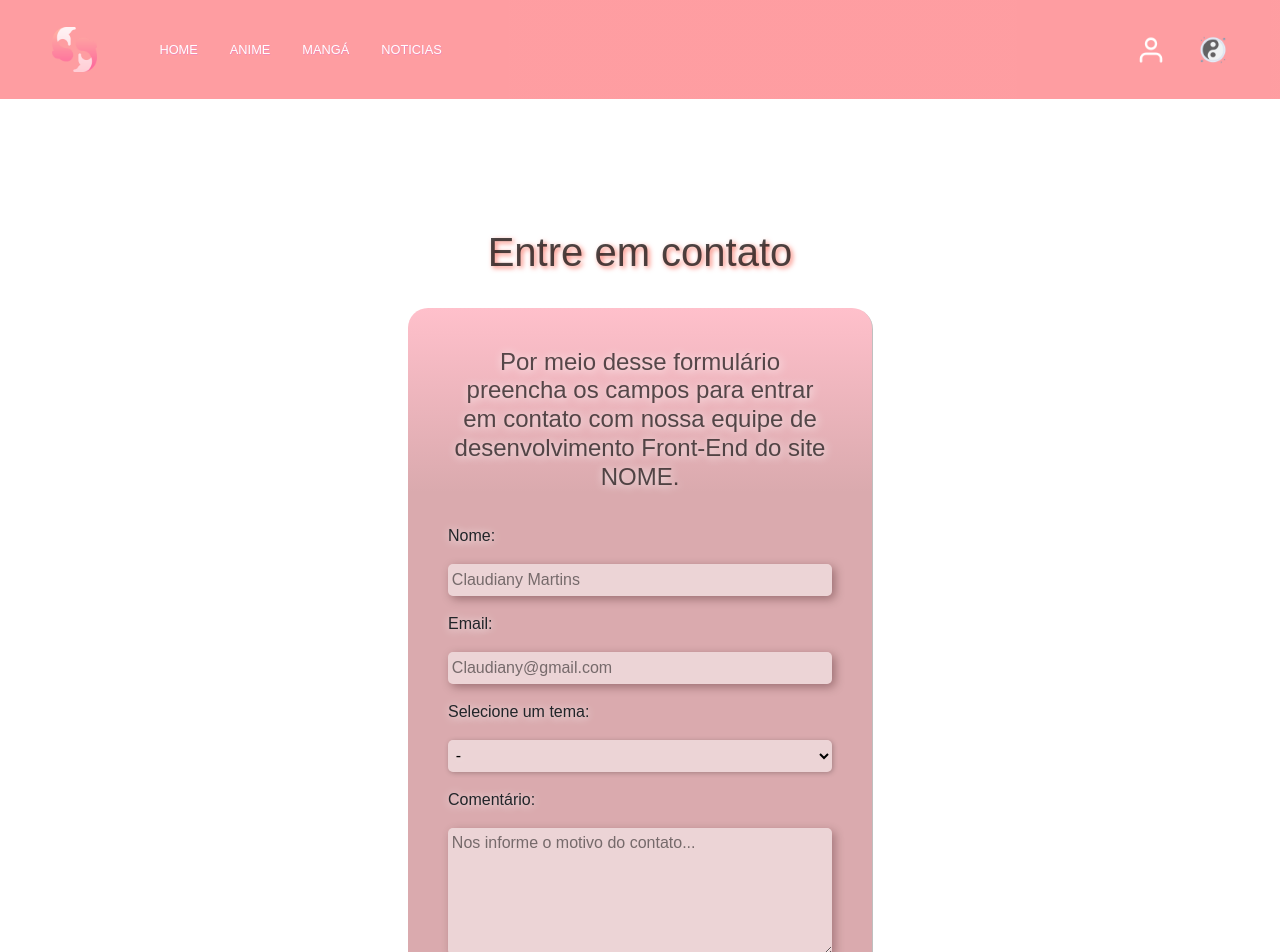
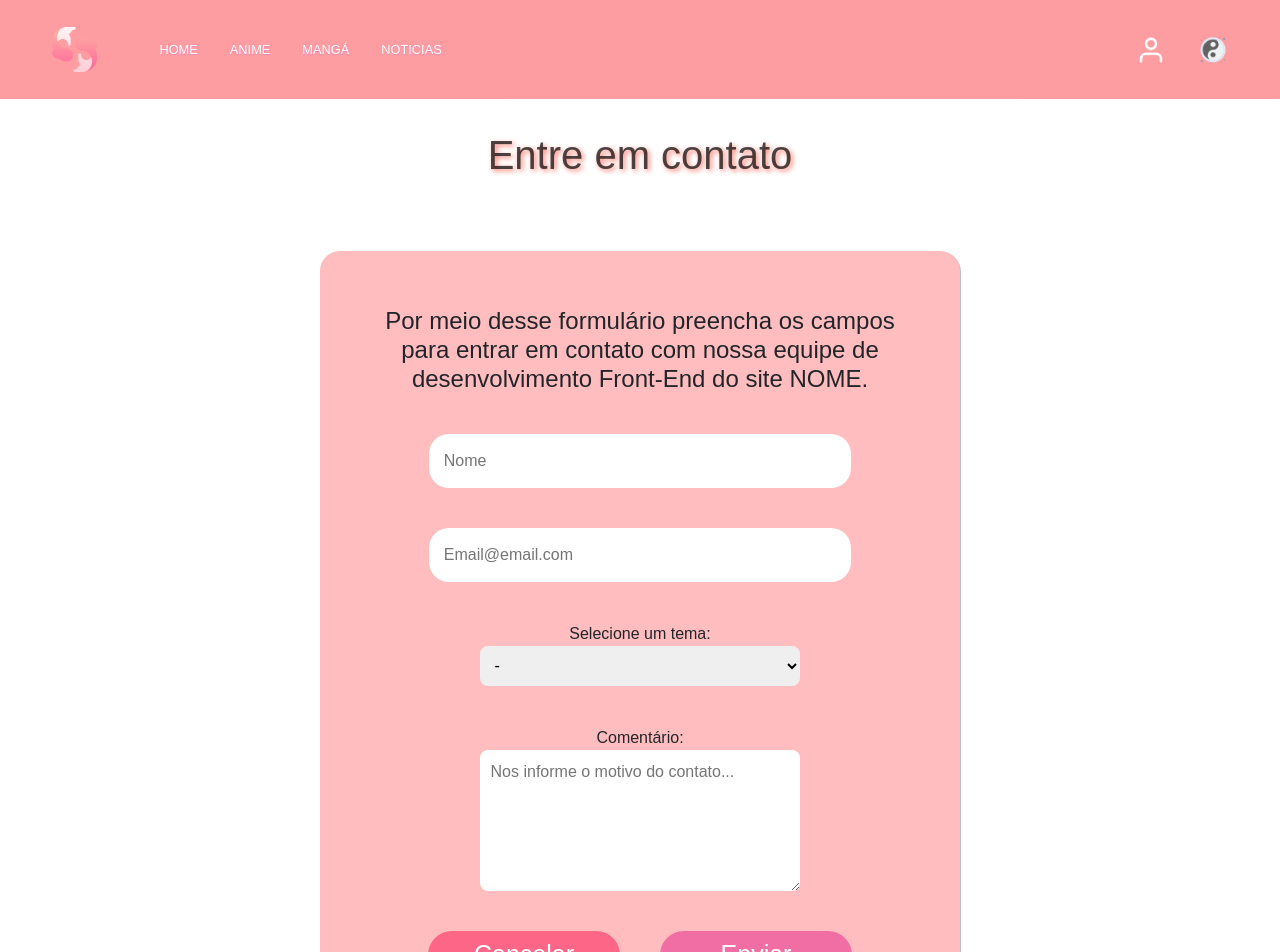
Before and after one commit to italoant/react-projeto-final, a React (Create React App) app: page /contato in a window 1280 px wide. Shown: the top 952 px of the page. Built offline with nearby package versions, Linux system fonts and the light colour scheme.

Commit message:
padronizando formularios

```diff
--- a/src/components/Footer/pagFooter/Contato/Contato.jsx
+++ b/src/components/Footer/pagFooter/Contato/Contato.jsx
@@ -1,24 +1,26 @@
 import React from 'react';
-import { EstiloContato } from '../Contato/StylePag';
 import { H1Style } from '../../../Components';
-import { BackgroundForm } from '../../../Components';
-import { useTheme } from '../../../../context/Theme';
+import { ContainerForm, Formulario, Botao } from '../../../../pages/Login/Style';
 
 export default function Contato() {
-    const { themePage } = useTheme();
+
 
     return (
-        <EstiloContato theme={themePage}>
+        <ContainerForm>
             <H1Style> Entre em contato </H1Style>
-                    <BackgroundForm theme={themePage}>
+                    <Formulario>
                         <div className="containerForm">
                             <h4> Por meio desse formulário preencha os campos para entrar em contato com nossa equipe de desenvolvimento Front-End do site NOME. </h4>
                             <form className="formulario">
-                                <label htmlFor="nome">Nome: </label>
-                                <input type="text" id="nome" placeholder="Claudiany Martins" />
-                                <label htmlFor="email">Email: </label>
-                                <input type="email" placeholder="Claudiany@gmail.com" id="email" />
-                                <label htmlFor="">Selecione um tema:</label>
+                                <div className="campos-form">
+                                    <input type="text" id="nome" placeholder="Nome" />
+                                </div>
+
+                                <div className="campos-form">
+                                    <input type="email" placeholder="Email@email.com" id="email" />
+                                </div>
+                                <div className="campos-form">
+                                    <label htmlFor="opcao">Selecione um tema:</label>
                                         <select className="opcoes" name="opcao" id="opcao">
                                             <option value="" selected  className="opcao">-</option>
                                             <optgroup label="Senha:" className="opcao">
@@ -34,18 +36,14 @@ export default function Contato() {
                                                 <option value="outros" className="opcao">Outros temas</option>
                                             </optgroup>
                                         </select>
-
+                                </div>
+                                <div className="campos-form">
                                     <label htmlFor="comentario">Comentário: </label>
-                                <textarea name="comentario" id="comentario" placeholder="Nos informe o motivo do contato..." cols="30" rows="5" className="comentario">
+                                    <textarea name="comentario" id="comentario" className="coments" placeholder="Nos informe o motivo do contato..." cols="30" rows="5" className="comentario">
                                     </textarea>
-                                <div className="botoes">
-                                    <button className="btnCancelar">
-                                        Cancelar
-                                    </button>
-                                    <button className="btnEnviar">
-                                        Enviar
-                                    </button>
                                 </div>
+                                <Botao color="#FE6688"> Cancelar </Botao>
+                                <Botao color="#F16EA5"> Enviar</Botao>
                                 {/* <div className="gif">
                                     <img src="https://i.pinimg.com/originals/1f/a8/d9/1fa8d907a5cc6e1fa22f431929ebc12a.gif" alt="" />
                                 </div>
@@ -57,7 +55,7 @@ export default function Contato() {
                                 </div> */}
                             </form>
                         </div>
-                    </BackgroundForm>
-        </EstiloContato>
+                    </Formulario>
+        </ContainerForm>
     );
 }
--- a/src/pages/Cadastro/Cadastro.js
+++ b/src/pages/Cadastro/Cadastro.js
@@ -1,11 +1,9 @@
 import React, { useState } from "react";
-import { FormCadastro } from "./Style";
-import { BackgroundForm } from '../../components/Components';
-import { Botao } from '../Login/Style';
-
+import { ContainerForm, Formulario, Botao } from '../Login/Style';
+import Logo from '../../assets/logo.png'
 export default function Cadastro(){
 
-    const [nome, setNome] = useState ("");
+    const [mensagem, setMensagem] = useState ();
 
     //Email
     function validarEmail(email){
@@ -29,60 +27,74 @@ export default function Cadastro(){
 
         if(validarEmail(emailValor) && (nomeValor != "") && (senhaValor.length >= 6)){
             console.log("ok"+" "+valores.nome)
+            setMensagem("Feito")
+            document.getElementById("email").style.boxShadow = "1px 1px 5px green"
             e.preventDefault();
         }else{
-            console.log("no")
+            setMensagem("Preencha corretamente")
+            document.getElementById("nome").style.boxShadow = "1px 1px 5px red"
+            document.getElementById("email").style.boxShadow = "1px 1px 5px red"
+            document.getElementById("senha").style.boxShadow = "1px 1px 5px red"
             e.preventDefault();
         }
     }
 
     return(
         <div>
-            <FormCadastro>
-                <BackgroundForm>
+            <ContainerForm>
+                <Formulario>
                     <div className="container">
                         <h1>Cadastro</h1>
-                        <div className="containerInput">
+                        <div className="campos-form">
+                        <img scr={Logo} alt="WTF" />
+                            <p id="mensagem">{mensagem}</p>
                             <input type="text" placeholder="Nome" id="nome"  />
                         </div>
-                        <div className="containerInput">
+                        <div className="campos-form">
                             <input type="email"  placeholder="Email" id="email" />
                         </div>
-                        <div className="containerInput">
+                        <div className="campos-form">
                             <input type="password"  placeholder="Senha" id="senha" />
-                            <p>senha maior que 6 dígitos*</p>
+                            <p>Senha maior que 6 dígitos*</p>
                         </div>
-                        <div className="dataN">
+                        <div className="campos-form">
                             <label htmlFor="data"> Data de nascimento</label>
                             <input type="date" id="date" className="date" max="2021-12-31"/>
                         </div>
-                        <Botao onClick={valicacaoCadastro}> Cadastre-se </Botao>
+                        <Botao color="#FE6688" onClick={valicacaoCadastro}> Cadastre-se </Botao>
                     </div>
-                </BackgroundForm>
-            </FormCadastro>
+                </Formulario>
+                <div className="pop">
+                    <div>
+                        <h1> HEY {} </h1>
+                        <img scr={Logo} alt="WTF" />
+                        <h1> AQUI OH</h1>
+                    </div>
+                </div>
+            </ContainerForm>
+
         </div>
     );
 
 };
 
 
-function valicacaoCadastroForm(e){
+// function valicacaoCadastro(e){
 
-    const nome = document.getElementById("nome").value;
-    const email = document.getElementById("email").value;
-    const senha = document.getElementById("senha").value;
-    const dataN = document.getElementById("data").value;
+//     const nome = document.getElementById("nome").value;
+//     const email = document.getElementById("email").value;
+//     const senha = document.getElementById("senha").value;
 
-    if(nome == "" && email == "" && senha == ""){
-        document.getElementById("nome").style.boxShadow = "1px 1px 5px red"
-        document.getElementById("email").style.boxShadow = "1px 1px 5px red"
-        document.getElementById("senha").style.boxShadow = "1px 1px 5px red"
-        e.preventDefault()
+//     if(nome == "" && email == "" && senha == ""){
+//         document.getElementById("nome").style.boxShadow = "1px 1px 5px red"
+//         document.getElementById("email").style.boxShadow = "1px 1px 5px red"
+//         document.getElementById("senha").style.boxShadow = "1px 1px 5px red"
+//         e.preventDefault()
 
-    }else{
-        e.preventDefault();
-        document.getElementById("nome").style.boxShadow = "1px 1px 5px green"
-        document.getElementById("email").style.boxShadow = "1px 1px 5px green"
-        document.getElementById("senha").style.boxShadow = "1px 1px 5px green"
-    }
-}
+//     }else{
+//         e.preventDefault();
+//         document.getElementById("nome").style.boxShadow = "1px 1px 5px green"
+//         document.getElementById("email").style.boxShadow = "1px 1px 5px green"
+//         document.getElementById("senha").style.boxShadow = "1px 1px 5px green"
+//     }
+// }
--- a/src/pages/Login/Login.js
+++ b/src/pages/Login/Login.js
@@ -19,17 +19,19 @@ export default function Login(){
     function Logar(e){
 
         if(usuario == "" && senha == ""){
-            setMensagem("Preencha todos os campos abaixo.")
+            setMensagem("Preencha todos os campos abaixo.");
+            document.getElementById("email").style.boxShadow = "1px 1px 5px red";
+            document.getElementById("senha").style.boxShadow = "1px 1px 5px red";
             e.preventDefault()
         } else if(senha == ""){
             setMensagem("Preencha o campo de senha.")
-            document.getElementById("senha").focus();
+            document.getElementById("senha").style.boxShadow = "1px 1px 5px red";
             e.preventDefault()
         } else if(usuario == ""){
             setMensagem("Preencha o campo de usuário.")
-            document.getElementById("email").focus();
+            document.getElementById("email").style.boxShadow = "1px 1px 5px red";
             e.preventDefault()
-        } else if(usuario != "usuario" && senha != "usuario123"){
+        } else if(usuario !== "usuario" || senha !== "usuario123"){
             setMensagem("Usuário ou senha incorreta.")
             e.preventDefault()
         } else{
@@ -42,7 +44,7 @@ export default function Login(){
     return(
         <ContainerForm>
             <Formulario>
-                <label>Login</label>
+                <h1>Login</h1>
                 <section className="campos-form">
                     <p id="mensagem">{mensagem}</p>
                     <input onChange={(e) => {setUsuario(e.target.value)}} id="email" type='text' placeholder="Usuário"/>
--- a/src/pages/Login/Style.js
+++ b/src/pages/Login/Style.js
@@ -3,6 +3,7 @@ import styled from "styled-components";
 
 export const ContainerForm = styled.div`
     display: flex;
+    flex-direction: column;
     justify-content: space-evenly;
     align-items: center;
 `
@@ -17,10 +18,11 @@ export const Formulario = styled.form`
     padding: 7vh;
     box-shadow: 1px 1px rgba(0, 0, 0, 25%);
 
-    label{
+    h1{
         font-size: 64px;
         color: #FFFFFF;
         text-shadow: .5px .5px rgba(241, 110, 165, 50);
+        margin: 0;
     }
 
     #mensagem{
@@ -31,6 +33,9 @@ export const Formulario = styled.form`
     .campos-form{
         margin-top: 40px;
         margin-bottom: 20px;
+        display: flex;
+        flex-direction: column;
+        align-items: center;
     }
 
     .campos-form input{
@@ -41,6 +46,31 @@ export const Formulario = styled.form`
         border: none;
         background-color: #FFFFFF;
         color: #A9A9A9;
+        outline: none;
+    }
+
+    .campos-form p{
+       text-align: center;
+    }
+
+    .campos-form select, .campos-form textarea{
+        width: 25vw;
+        border-radius: 8px;
+        outline: none;
+        padding: 2%;
+        border: none;
+    }
+
+    #opcao *{
+        background: whitesmoke;
+    }
+
+    select option:checked {
+        background: var(--pink2);
+    }
+
+    label{
+        text-align: left;
     }
 
     #esqueceu-senha{
@@ -74,7 +104,7 @@ export const Formulario = styled.form`
     @media (max-width: 982px){
         width: 55%;
 
-        label{
+        h1{
             font-size: 60px;
         }
 
@@ -135,7 +165,6 @@ export const Botao = styled.button`
             background-color: #EED9D6;
         }
 
-
         // Responsividade
 
         @media (max-width: 1326px){
```
Lines whose indentation alone changed are shown as unchanged.
